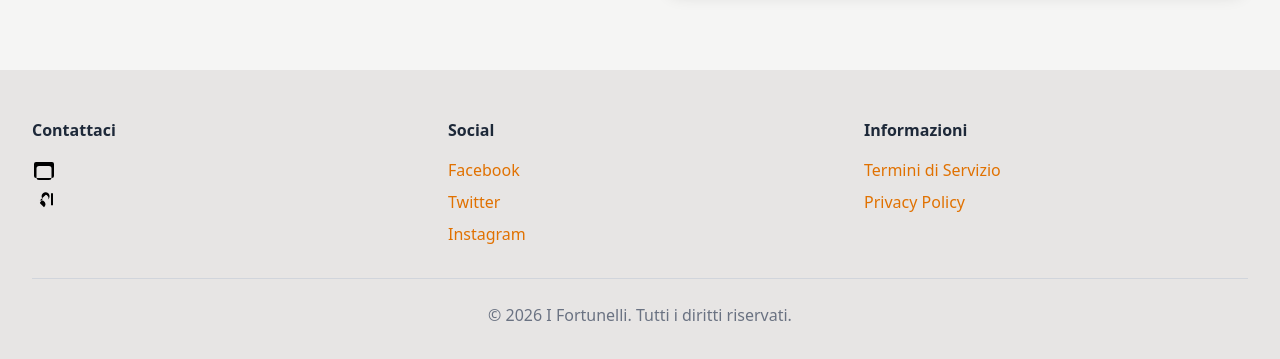
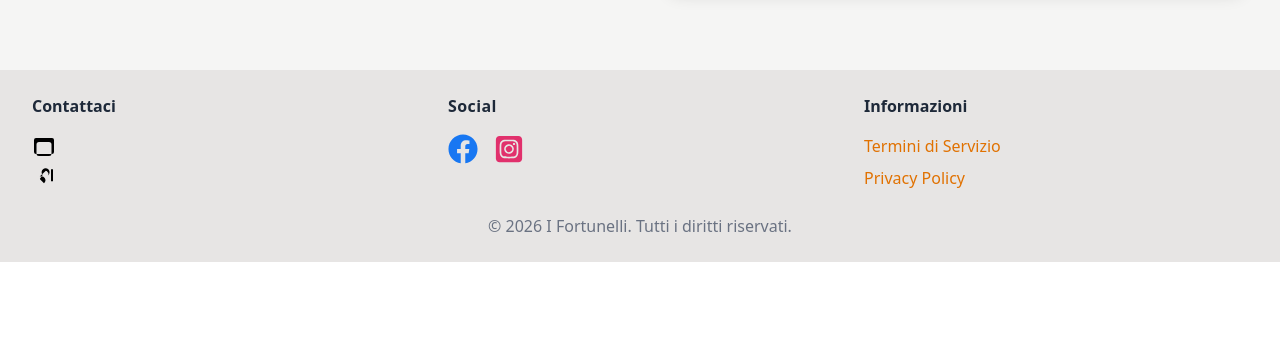
Before and after one commit to angeloren92/i-fortunelli, a Next.js app: page / in a window 1280 px wide. Shown: the part 2956-3315 px from the top of the page. After the commit the page ends 3218 px from the top, so only its background shows below. Built offline with nearby package versions, Linux system fonts and the light colour scheme.

Commit message:
adj links and footer

```diff
--- a/src/homepage/AppHomePageContent.jsx
+++ b/src/homepage/AppHomePageContent.jsx
@@ -169,7 +169,7 @@ export default function AppHomePageContent() {
             </section>
 
             {/* SECTION 3: Social Proof / Visual Media Instagram Gallery Grid */}
-            <section className="py-20 bg-stone-200">
+            <section className="py-10 md:py-20 bg-stone-200">
                 <div className="max-w-7xl mx-auto px-4 sm:px-6 lg:px-8">
                     <div className="text-center max-w-xl mx-auto mb-12">
                         <h2 className="text-3xl md:text-4xl font-extrabold text-stone-800 tracking-tight mb-3">La Nostra Galleria Instagram</h2>
@@ -211,7 +211,7 @@ export default function AppHomePageContent() {
             </section>
 
             {/* SECTION 4: Logistics / Operational Hours and Geo-location Components */}
-            <section className="py-20 bg-stone-100">
+            <section className="py-10 md:py-20 bg-stone-100">
                 <div className="max-w-7xl mx-auto px-4 sm:px-6 lg:px-8 flex flex-col md:flex-row items-stretch gap-12">
                     <div className="md:w-1/2 flex flex-col justify-between">
                         <div>
--- a/src/layout/AppFooter.jsx
+++ b/src/layout/AppFooter.jsx
@@ -2,6 +2,8 @@
 
 import { useState, useContext } from 'react';
 import { GlobalContext } from '@/context/GlobalContext';
+import { FaFacebook } from "react-icons/fa";
+import { FaSquareInstagram } from "react-icons/fa6";
 
 /**
  * AppFooter Component
@@ -14,7 +16,7 @@ export default function AppFooter() {
     const { businessDetails } = useContext(GlobalContext);
 
     return (
-        <footer className="py-12 bg-stone-200 mt-auto">
+        <footer className="py-6 bg-stone-200 mt-auto">
             <div className="max-w-7xl mx-auto px-4 sm:px-6 lg:px-8">
                 <div className="grid grid-cols-1 md:grid-cols-3 gap-4 md:gap-8">
 
@@ -41,18 +43,29 @@ export default function AppFooter() {
 
                     {/* Column 2: Social Media Platforms Ecosystem */}
                     <div className="text-center md:text-left">
-                        <h5 className="font-semibold text-gray-800">Social</h5>
-                        <ul className="mt-4">
-                            <li className="flex items-center mt-2">
-                                <a href="#" className="text-amber-600 hover:underline">Facebook</a>
-                            </li>
-                            <li className="flex items-center mt-2">
-                                <a href="#" className="text-amber-600 hover:underline">Twitter</a>
-                            </li>
-                            <li className="flex items-center mt-2">
-                                <a href="#" className="text-amber-600 hover:underline">Instagram</a>
-                            </li>
-                        </ul>
+                        <h5 className="font-semibold text-gray-800 tracking-wide">Social</h5>
+
+                        <div className="mt-4 flex justify-center md:justify-start items-center gap-4">
+                            <a
+                                href="https://www.facebook.com/p/Bar-trattoria-i-fortunelli-61574194377848/"
+                                target="_blank"
+                                rel="noopener noreferrer"
+                                className="text-[#1877F2] hover:scale-110 hover:opacity-90 transition-all duration-200 text-3xl"
+                                aria-label="Seguici su Facebook"
+                            >
+                                <FaFacebook />
+                            </a>
+
+                            <a
+                                href="https://www.instagram.com/bar_trattoria_i_fortunelli/"
+                                target="_blank"
+                                rel="noopener noreferrer"
+                                className="text-[#E1306C] hover:scale-110 hover:opacity-90 transition-all duration-200 text-3xl"
+                                aria-label="Seguici su Instagram"
+                            >
+                                <FaSquareInstagram />
+                            </a>
+                        </div>
                     </div>
 
                     {/* Column 3: Legal Documentation and Compliance Links */}
@@ -69,8 +82,6 @@ export default function AppFooter() {
                     </div>
                 </div>
 
-                {/* Decorative Divider */}
-                <hr className="mt-8 border-gray-300" />
 
                 {/* Footer Copyright and Legal Rights Notice */}
                 <div className="flex justify-center mt-6">
```
